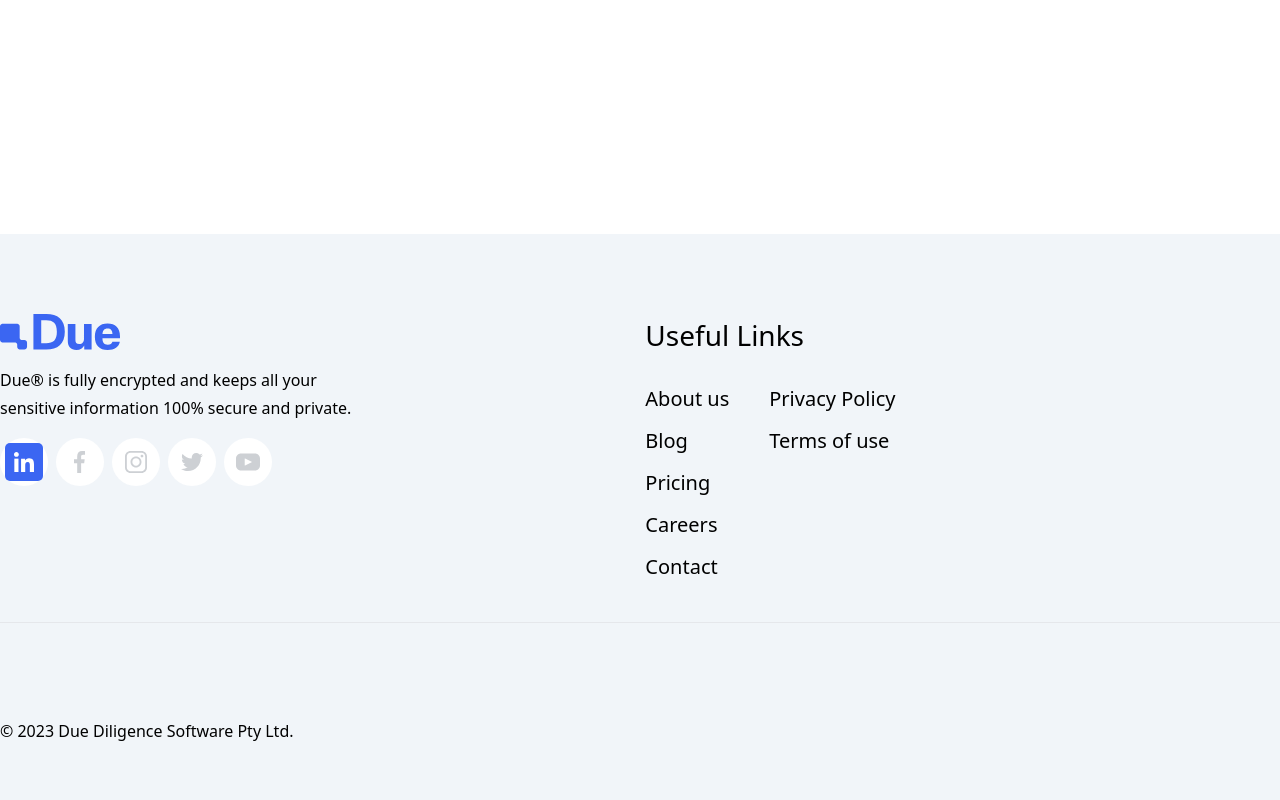
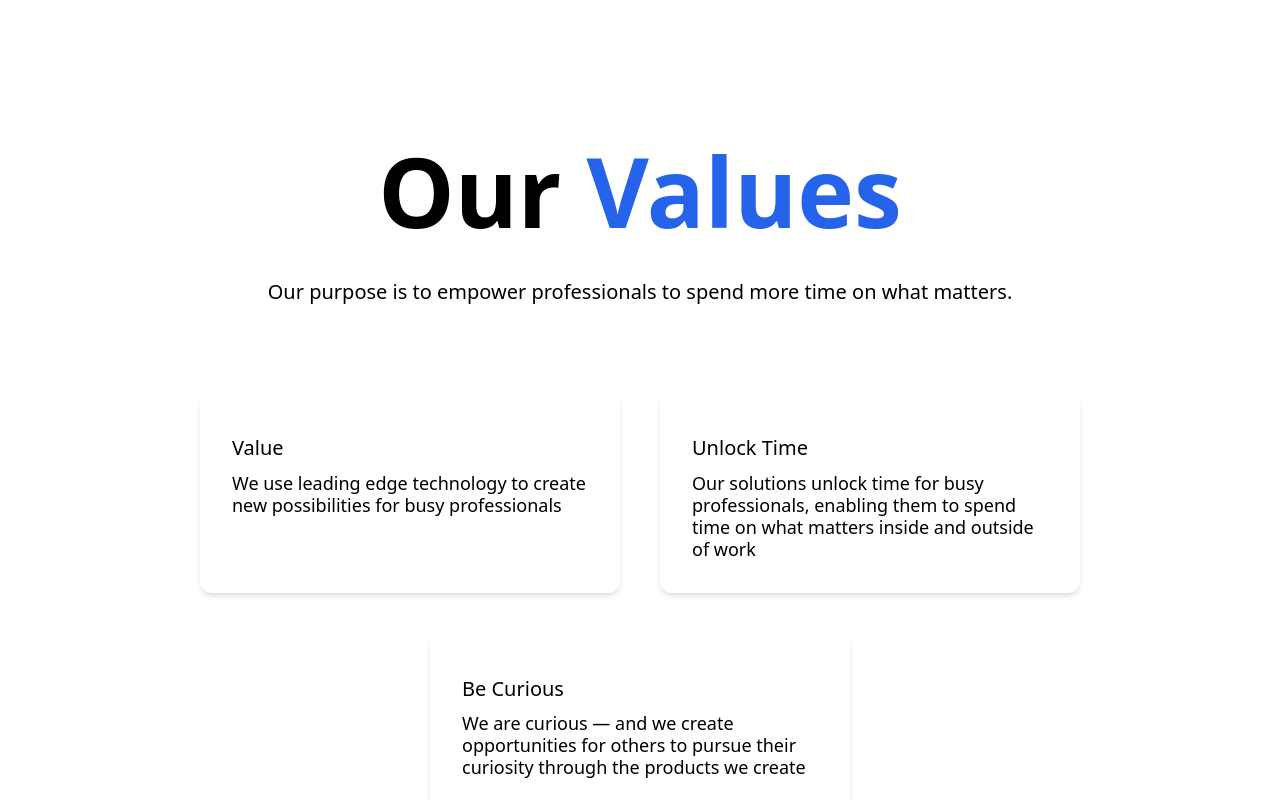
Before and after one commit to NastyaSkreka/due, a React (Create React App) app: page /about in a window 1280 px wide. Shown: the part 1980-2780 px from the top of the page. Built offline with nearby package versions, Linux system fonts and the light colour scheme.

Commit message:
add section about page

```diff
--- a/src/pages/about/sections/OurValues.tsx
+++ b/src/pages/about/sections/OurValues.tsx
@@ -1,7 +1,27 @@
 const OurValues = () => {
     return (
-        <div>
-
+        <div className="max-container">
+            <div className=" flex items-center flex-col justify-center gap-4 w-full max-xl:padding-x ">
+                <h1 className="text-8xl mb-5 font-semibold">Our <span className="text-blue-600">Values</span></h1>
+                <p className="mb-12 text-center lg:w-3/4 mx-auto text-xl">Our purpose is to empower professionals to spend more time on what matters.</p>
+            </div>
+            <div className="flex flex-row justify-center gap-10 lg:px-10 pt-10 pb-32 flex-wrap">
+                <div className= "flex flex-col gap-3 p-8 rounded-xl origin-bottom-left bg-white shadow-md w-[420px] min-h-[200px]">
+                    <div className="icon"></div>
+                    <p className="semibold text-xl text-black">Value</p>
+                    <p className="lg:text-lg">We use leading edge technology to create new possibilities for busy professionals</p>
+                </div>
+                <div className= "flex flex-col gap-3 p-8 rounded-xl origin-bottom-left bg-white shadow-md w-[420px] min-h-[200px]">
+                    <div className="icon"></div>
+                    <p className="semibold text-xl text-black">Unlock Time</p>
+                    <p className="lg:text-lg">Our solutions unlock time for busy professionals, enabling them to spend time on what matters inside and outside of work</p>
+                </div>
+                <div className= "flex flex-col gap-3 p-8 rounded-xl origin-bottom-left bg-white shadow-md w-[420px] min-h-[200px]">
+                    <div className="icon"></div>
+                    <p className="semibold text-xl text-black">Be Curious</p>
+                    <p className="lg:text-lg">We are curious — and we create opportunities for others to pursue their curiosity through the products we create</p>
+                </div>
+            </div>
         </div>
     );
 };
```
